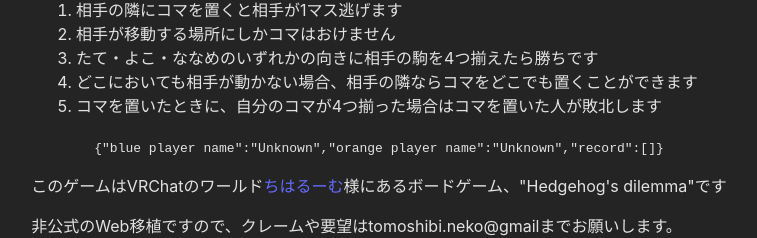
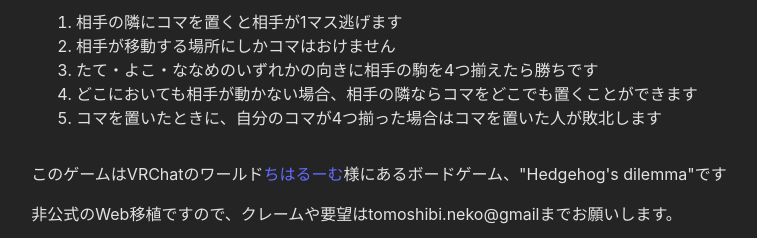
Before and after one commit to to-moshibi/hedgehog, a React (Vite) app: page / in a window 1280 px wide. Shown: the part 362-600 px from the top of the page, without its empty margins (261-1018 px from the left). Built offline with nearby package versions, Linux system fonts and the light colour scheme.

Commit message:
rm record

```diff
--- a/src/App.jsx
+++ b/src/App.jsx
@@ -1,6 +1,6 @@
 import React from 'react';
 import { Client } from 'boardgame.io/react';
-import { Hedgehog, Record } from './Game';
+import { Hedgehog } from './Game';
 import { HedgehogBoard } from './Board';
 
 export const HedgehogClient = Client({
@@ -33,11 +33,6 @@ function App(){
           <li>コマを置いたときに、自分のコマが4つ揃った場合はコマを置いた人が敗北します</li>
         </ul>
       </div>
-      <div>
-        <code>
-          {JSON.stringify(Record)}
-        </code>
-      </div>
       <footer>
         <p>このゲームはVRChatのワールド<a href='https://vrchat.com/home/world/wrld_e8db4bf4-9da9-4dd4-9dc3-1cd56820f038/info'>ちはるーむ</a>様にあるボードゲーム、"Hedgehog's dilemma"です</p>
         <p>非公式のWeb移植ですので、クレームや要望はtomoshibi.neko@gmailまでお願いします。</p>
```
